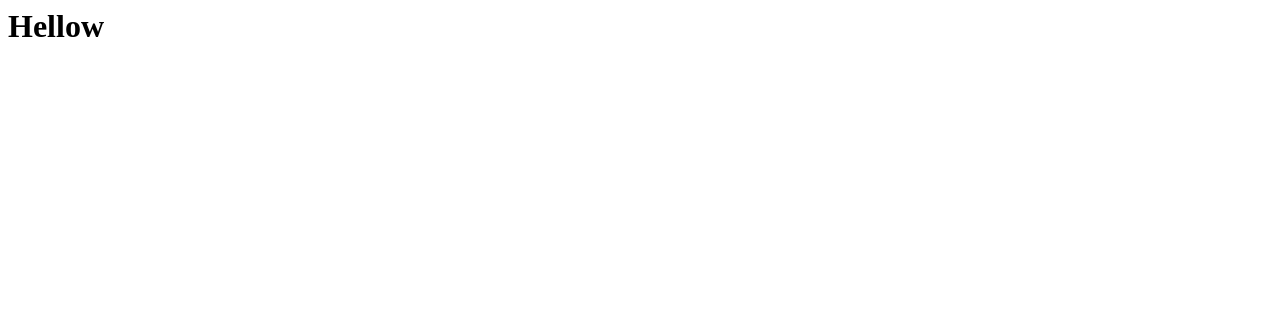
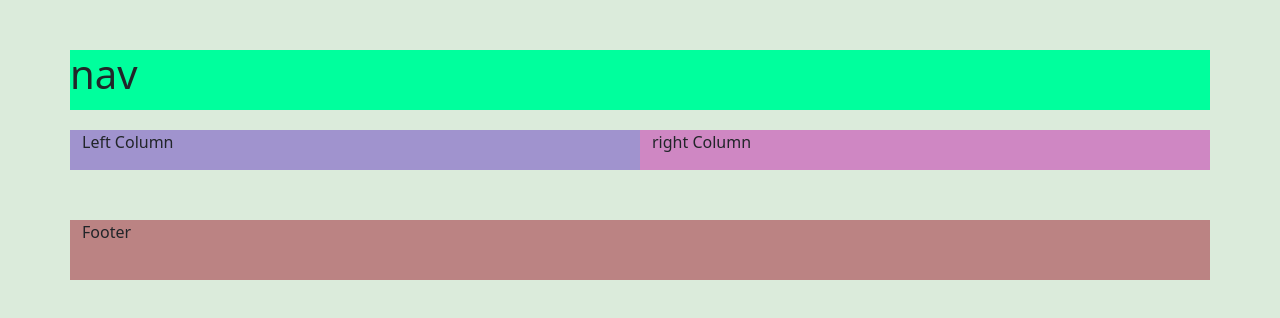
Before and after one commit to sisay2405/collab-practice, a plain HTML site: page index.html in a window 1280 px wide. Drawn offline with nearby package versions, Linux system fonts and the light colour scheme.

Commit message:
color change css

```diff
--- /dev/null
+++ b/css/style.css
@@ -0,0 +1,29 @@
+body{
+    background: rgb(219, 235, 219)
+}
+.nav{
+    background:rgb(0, 255, 157);
+    height: 60px;
+    margin-top: 50px;
+    margin-bottom: 20px;
+}
+h1{
+    text-align: center;
+}
+
+.left{
+    background:rgb(160, 147, 206);
+    height: 40px;
+
+}
+.right{
+    background:rgb(207, 135, 195);
+    height: 40px;
+
+}
+.footer{
+    background:rgb(187, 131, 131);
+    height: 60px;
+    margin-top: 50px;
+    margin-bottom: 20px;
+}
--- a/index.html
+++ b/index.html
@@ -3,9 +3,36 @@
     <meta charset="UTF-8">
     <meta http-equiv="X-UA-Compatible" content="IE=edge">
     <meta name="viewport" content="width=device-width, initial-scale=1.0">
+    <!-- Bootstrap CSS -->
+    <link href="https://cdn.jsdelivr.net/npm/bootstrap@5.1.3/dist/css/bootstrap.min.css" rel="stylesheet" integrity="sha384-1BmE4kWBq78iYhFldvKuhfTAU6auU8tT94WrHftjDbrCEXSU1oBoqyl2QvZ6jIW3" crossorigin="anonymous">
+    <link rel="stylesheet" href="css/style.css">
     <title>Document</title>
 </head>
 <body>
-    <h1> Hellow</h1>
+
+
+
+    <div class="container">
+        <div class="row">
+          <div class="col nav">
+           <h1>nav</h1>
+          </div>
+
+        </div>
+
+        <div class="row">
+            <div class="col-6 left"> Left Column</div>
+            <div class="col-6 right"> right Column</div>
+          </div>
+        <div class="row">
+            <div class="col footer">
+                Footer
+            </div>
+            <!-- <div class="col">
+              2 of 2
+            </div> -->
+          </div>
+      </div>
+
 </body>
 </html>
```
